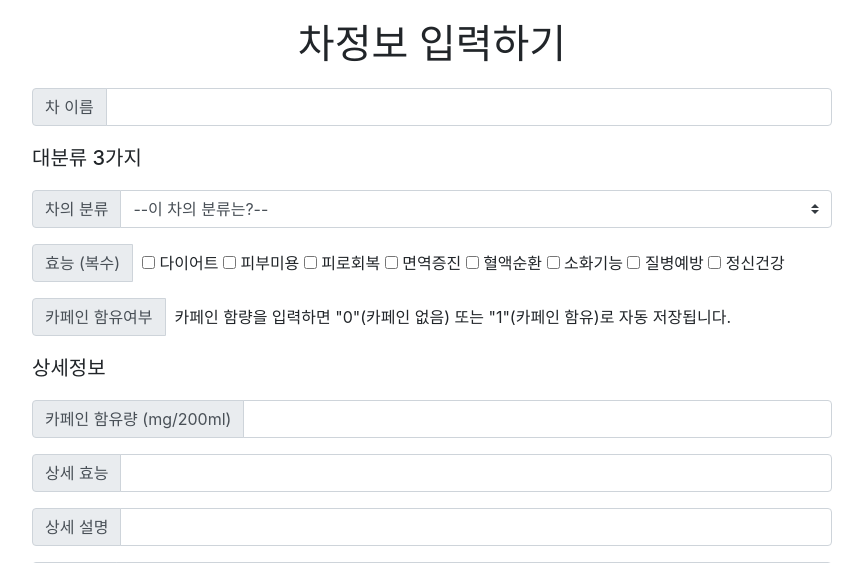
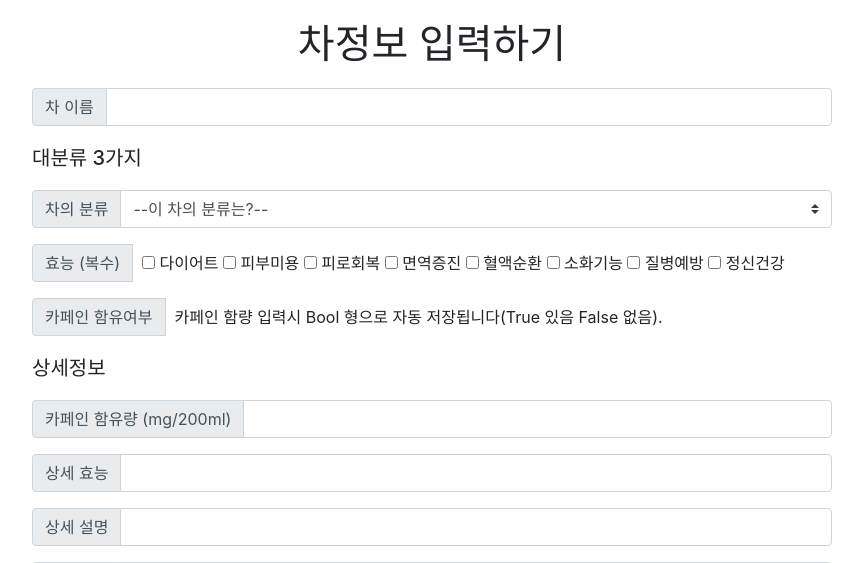
Before and after one commit to Mu-jun/SpartaWebMaking, a Flask app: page / in a window 1280 px wide. Shown: the top 563 px of the page, without its empty margins (208-1071 px from the left). Run offline with Flask 2, Linux system fonts and the light colour scheme; some libraries are stand-ins or nearby versions.

Commit message:
feat. 차 입력창 '문구'만 간단한 수정 입력창, 카페인 함유여부부분의 문구를 0과 1이 아닌, Bool 타입 (True:카페인 있음, False:카페인 없음)으로 실제 구동되는 것에 맞게 수정하였음.

```diff
--- a/templates/save_tea.html
+++ b/templates/save_tea.html
@@ -122,7 +122,7 @@
             <div class="input-group-prepend">
                 <label class="input-group-text" for="caffeineOX">카페인 함유여부</label>
             </div>
-            <div class = 'checkboxes'>카페인 함량을 입력하면 "0"(카페인 없음) 또는 "1"(카페인 함유)로 자동 저장됩니다.</div>
+            <div class = 'checkboxes'>카페인 함량 입력시 Bool 형으로 자동 저장됩니다(True 있음 False 없음).</div>
 
         </div>
 
```
